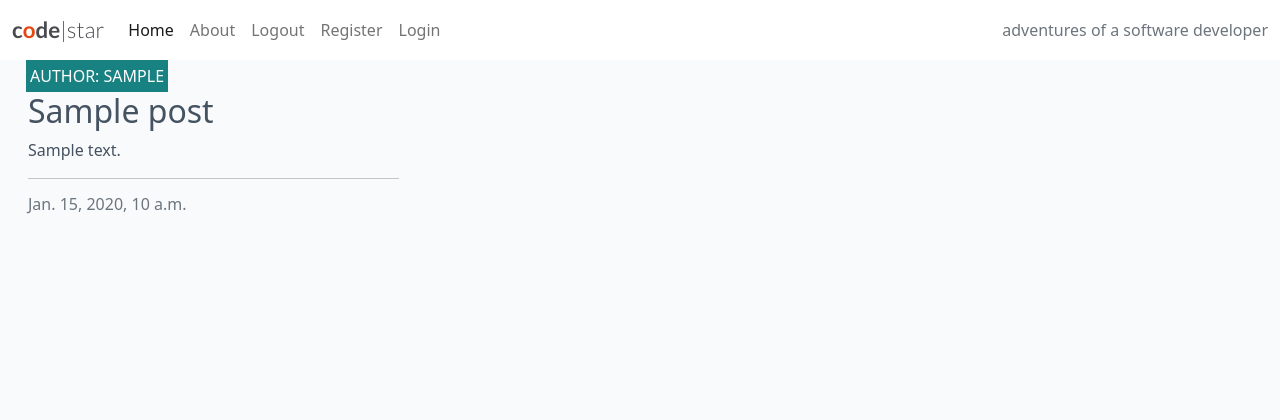
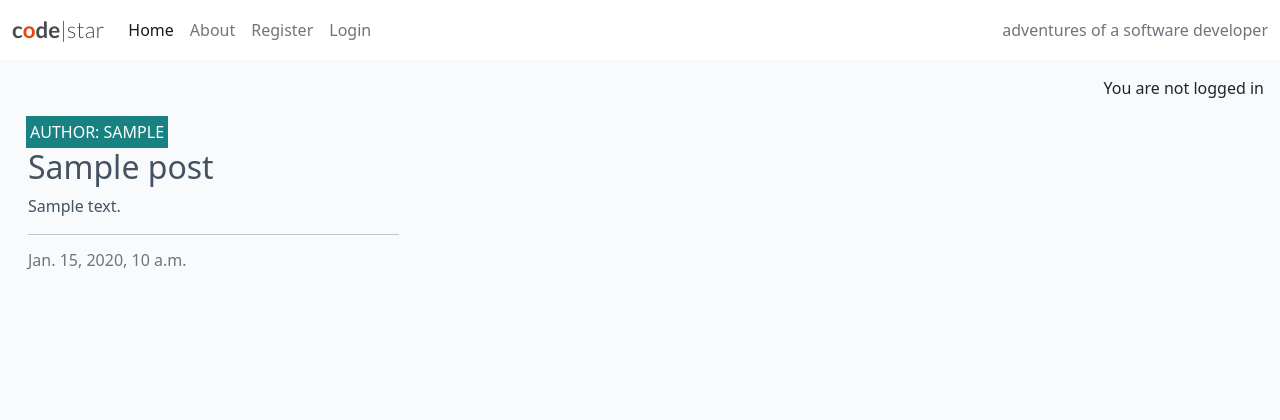
Before and after one commit to MarkChips/django-blog, a Django app: page / in a window 1280 px wide. Shown: the top 420 px of the page. Run offline with Django 4.2, Linux system fonts and the light colour scheme; tables that the repository leaves empty hold one stand-in row (values such as "Sample post").

Commit message:
feat: :sparkles: add login message conditional to base.html

```diff
--- a/templates/base.html
+++ b/templates/base.html
@@ -49,18 +49,19 @@
                         <a class="nav-link {% if request.path == about_url %}active{% endif %}" aria-current="page"
                             href="{% url 'about' %}">About</a>
                     </li>
+                    {% if user.is_authenticated %}
                     <li class="nav-item">
-                        <a class="nav-link {% if request.path == logout_url %}active{% endif %}" aria-current="page"
-                            href="{% url 'account_logout' %}">Logout</a>
+                        <a class="nav-link {% if request.path == logout_url %}active{% endif %}" aria-current="page" href="{% url 'account_logout' %}">Logout</a>
                     </li>
+                    {% else %}
                     <li class="nav-item">
                         <a class="nav-link {% if request.path == signup_url %}active{% endif %}" aria-current="page"
                             href="{% url 'account_signup' %}">Register</a>
                     </li>
                     <li class="nav-item">
-                        <a class="nav-link {% if request.path == login_url %}active{% endif %}" aria-current="page"
-                            href="{% url 'account_login' %}">Login</a>
+                        <a class="nav-link {% if request.path == login_url %}active{% endif %}" aria-current="page" href="{% url 'account_login' %}">Login</a>
                     </li>
+                    {% endif %}
 
                 </ul>
                 <span class="navbar-text text-muted">
@@ -71,7 +72,11 @@
     </nav>
 
     <main class="flex-shrink-0 main-bg">
-
+        {% if user.is_authenticated %}
+        <p class="text-end m-3">You are logged in as {{ user }}</p>
+        {% else %}
+        <p class="text-end m-3">You are not logged in</p>
+        {% endif %}
         {% block content %}
         <!-- Content Goes here -->
         {% endblock content %}
```
